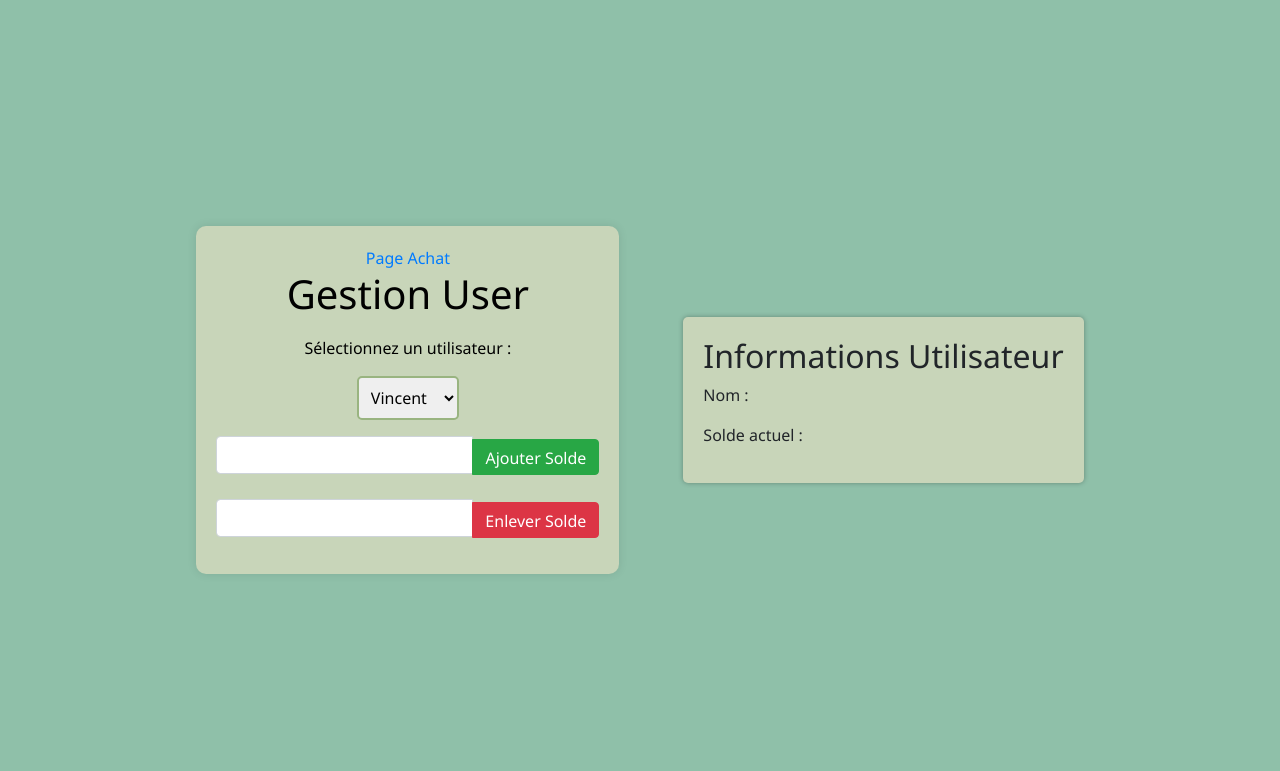
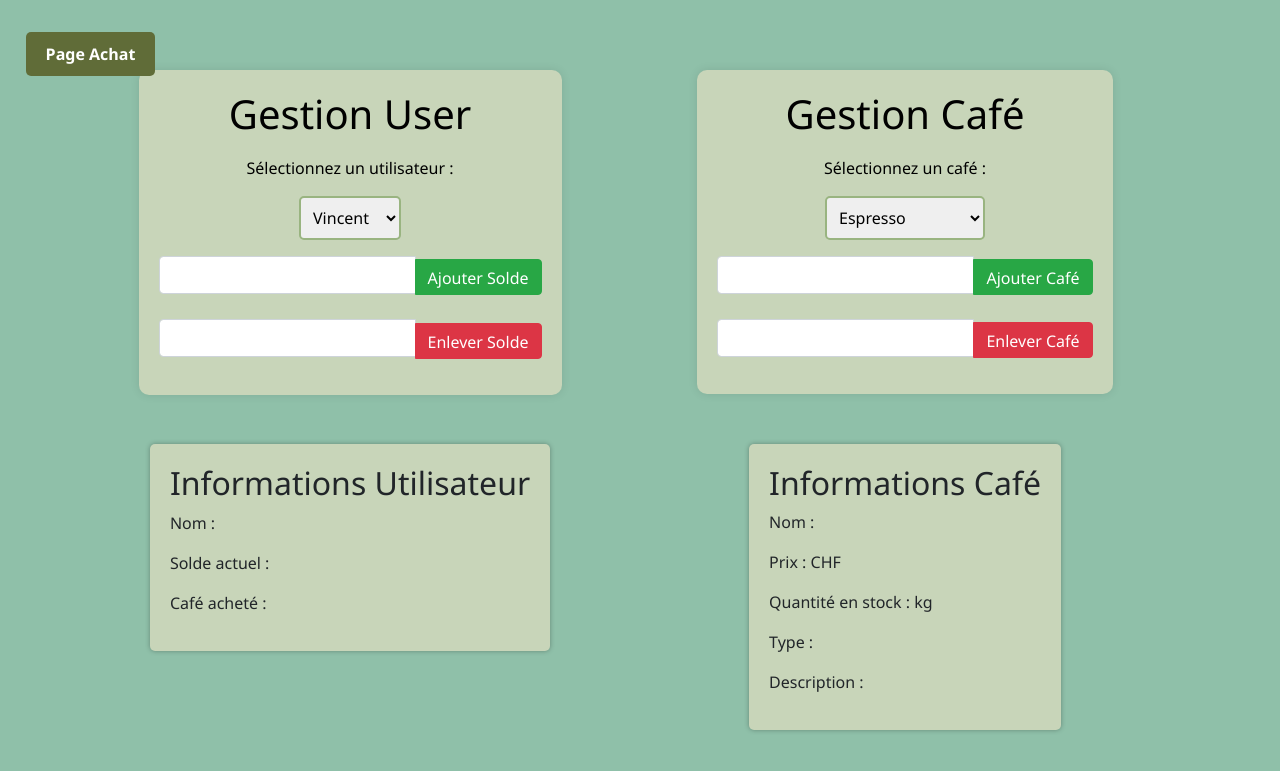
Before and after one commit to ethanschafstall/P_DEV_Cafe, a PHP site: page /src/html/admin.html in a window 1280 px wide. Shown: the top 771 px of the page. Run offline with PHP 8.4, Linux system fonts and the light colour scheme; some libraries are stand-ins or nearby versions.

Commit message:
gestion coffee

```diff
--- a/Site/src/css/admin.css
+++ b/Site/src/css/admin.css
@@ -59,12 +59,65 @@ button:hover {
 }
 
 #userInfo {
+    margin-top: 10%;
+    margin-right: 5%;
     background-color: #c8d5b9;
     padding: 20px;
     border-radius: 5px;
     box-shadow: 0px 0px 5px rgba(0, 0, 0, 0.3);
 }
 
-a{
-    margin: auto;
+a {
+    text-decoration: none;
+    color: white;
+    background-color: #606c38;
+    padding: 10px 20px;
+    border-radius: 5px;
+    font-weight: bold;
+    transition: background-color 0.2s;
+    position: fixed;
+    top: 4%;
+    left: 2%;
 }
+
+a:hover {
+    background-color: #5d6936b7;
+}
+
+#cafgest{
+
+    display: flex;
+    flex-direction: column;
+    align-items: center;
+    text-align: center;
+    padding: 20px;
+    margin-right: 5%;
+    background-color: #c8d5b9;
+    border-radius: 10px;
+    box-shadow: 0px 0px 10px rgba(0, 0, 0, 0.1);
+}
+
+#cafeInfo
+{
+    margin-top: 10%;
+    margin-right: 5%;
+    background-color: #c8d5b9;
+    padding: 20px;
+    border-radius: 5px;
+    box-shadow: 0px 0px 5px rgba(0, 0, 0, 0.3);
+}
+
+.container {
+    display: flex;
+    justify-content: space-around;
+    align-items: flex-start;
+    margin: 20px;
+  }
+
+  .section {
+    display: flex;
+    flex-direction: column;
+    align-items: center;
+    width: 45%;
+    margin: 0 2%;
+  }
--- a/Site/src/html/admin.html
+++ b/Site/src/html/admin.html
@@ -8,7 +8,6 @@
   <link href="https://fonts.googleapis.com/css2?family=Open+Sans&display=swap" rel="stylesheet">
 
   <link rel="stylesheet" href="https://stackpath.bootstrapcdn.com/bootstrap/4.3.1/css/bootstrap.min.css">
-  <script src="../javascript/script.js"></script>
   <title>Admin - P_Dev_Cafe</title>
   <!-- Bibliothèque SweetAlert -->
   <link rel="stylesheet" href="https://cdn.jsdelivr.net/npm/sweetalert2@11/dist/sweetalert2.min.css">
@@ -18,10 +17,10 @@
 </head>
 
 <body>
-
+  <a href="/index.html">Page Achat</a>
+  <div class="container">
+    <div class="section" id="userSection">
       <main>
-    <a href="/index.html" ">Page Achat</a>
-
         <h1>Gestion User</h1>
         <label>Sélectionnez un utilisateur :</label>
         <select name="userList" id="userList"></select>
@@ -47,10 +46,47 @@
         <h2>Informations Utilisateur</h2>
         <p>Nom : <span id="userName"></span></p>
         <p>Solde actuel : <span id="userBalance"></span></p>
+        <p>Café acheté : <span id="userNumberCafe"></span></p>
+      </div>
+    </div>
+
+    <div class="section" id="cafeSection">
+      <div id="cafgest">
+        <h1>Gestion Café</h1>
+        <label>Sélectionnez un café :</label>
+        <select name="cafeList" id="cafeList"></select>
+
+        <div class="input-group mb-3">
+          <input type="number" class="form-control" id="addCafeQuantity" />
+          <div class="input-group-append">
+            <button class="btn btn-success" type="button" onclick="addCafe()">Ajouter Café</button>
+          </div>
+        </div>
+
+        <div class="input-group mb-3">
+          <input type="number" class="form-control" id="subtractCafeQuantity" />
+          <div class="input-group-append">
+            <button class="btn btn-danger" type="button" onclick="subtractCafe()">Enlever Café</button>
+          </div>
+        </div>
+      </div>
+
+      <div id="cafeInfo">
+        <h2>Informations Café</h2>
+        <p>Nom : <span id="cafeName"></span></p>
+        <p>Prix : <span id="cafePrice"></span> CHF</p>
+        <p>Quantité en stock : <span id="cafeQuantity"></span> kg</p>
+        <p>Type : <span id="cafeType"></span></p>
+        <p>Description : <span id="cafeDescription"></span></p>
+      </div>
+    </div>
   </div>
 
   <footer>
+
   </footer>
+
+  <script src="../javascript/script.js"></script>
 </body>
 
 </html>
--- a/Site/src/javascript/script.js
+++ b/Site/src/javascript/script.js
@@ -1,4 +1,5 @@
 let user;
+let cafe;
 
 let products = [
   {
@@ -10,42 +11,86 @@ let products = [
   }
 ];
 
+let cafes = [
+  {
+    name: "Espresso",
+    type: "Robusta",
+    price: 2.5,
+    kg: 1,
+    description: "Un café concentré avec une saveur intense."
+  },
+  {
+    name: "Cappuccino",
+    type: "Arabica",
+    price: 3.0,
+    kg: 1,
+    description: "Un mélange équilibré de café, de lait et de mousse de lait."
+  },
+  {
+    name: "Latte Macchiato",
+    type: "Arabica",
+    price: 3.5,
+    kg: 1,
+    description: "Café avec beaucoup de lait et une petite quantité de mousse de lait."
+  },
+  {
+    name: "Mocha",
+    type: "Arabica",
+    price: 4.0,
+    kg: 1,
+    description: "Café au chocolat avec du lait et de la crème fouettée."
+  },
+  {
+    name: "Cold Brew",
+    type: "Arabica",
+    price: 3.8,
+    kg: 1,
+    description: "Café infusé à froid pour une saveur douce et rafraîchissante."
+  }
+];
+
 let names = [
   {
     name: "Vincent",
     sold: 5,
     password: 5555,
-    admin: false
+    admin: false,
+    nmbcafe: 0
   },
   {
     name: "Benoit",
     sold: 5,
     password: 6666,
-    admin: true
+    admin: true,
+    nmbcafe: 0
   },
   {
     name: "Bernard",
     sold: 5,
     password: 7777,
-    admin: false
+    admin: false,
+    nmbcafe: 0
   },
   {
     name: "Evin",
     sold: 5,
     password: 8888,
-    admin: false
+    admin: false,
+    nmbcafe: 0
   },
   {
     name: "Mathis",
     sold: 100,
     password: 1111,
-    admin: false
+    admin: false,
+    nmbcafe: 0
   },
   {
     name: "Mateen",
     sold: 42,
     password: 3333,
-    admin: false
+    admin: false,
+    nmbcafe: 0
   }
 ];
 
@@ -144,7 +189,9 @@ function checkCredit() {
   } else {
     user.sold -= totalGlobal;
   }
+  user.nmbcafe += totalGlobal;
   updatesold();
+  displayUserInfo();
 }
 
 
@@ -156,8 +203,6 @@ document.addEventListener("DOMContentLoaded", function () {
     for (let i = 0; i < names.length; i++) {
       const option = document.createElement("option");
       option.textContent = names[i].name;
-      listNames.classList.add("clickableLi");
-      option.classList.add("clickableLi");
 
       listNames.addEventListener("change", userListeConnect);
 
@@ -204,6 +249,7 @@ function addBalance() {
     });
   }
   displayUserInfo();
+  updatesold();
 }
 
 function subtractBalance() {
@@ -248,6 +294,7 @@ function subtractBalance() {
     });
   }
   displayUserInfo();
+  updatesold();
 }
 
 document.addEventListener("DOMContentLoaded", function () {
@@ -276,9 +323,11 @@ function displayUserInfo() {
   if (user) {
     let userNameElement = document.getElementById('userName');
     let userBalanceElement = document.getElementById('userBalance');
+    let userNumberCafeElement = document.getElementById('userNumberCafe');
 
     userNameElement.textContent = user.name;
     userBalanceElement.textContent = `${user.sold} CHF`;
+    userNumberCafe.textContent = user.nmbcafe;
 
     if (user.admin) {
       let adminButton = document.getElementById('adminButton');
@@ -287,3 +336,120 @@ function displayUserInfo() {
     }
   }
 }
+
+//////////////////////////////////////////////////////////// Admin cafe ///////////////////////////////////////////////////////////////
+
+
+let selectedCafe;
+let cafeList = document.getElementById("cafeList");
+let cafeNameElement = document.getElementById('cafeName');
+let cafePriceElement = document.getElementById('cafePrice');
+let cafeQuantityElement = document.getElementById('cafeQuantity');
+let cafeTypeElement = document.getElementById('cafeType');
+let cafeDescriptionElement = document.getElementById('cafeDescription');
+
+function addCafe() {
+  let selectedCafeIndex = cafeList.selectedIndex;
+  let selectedCafe = cafes[selectedCafeIndex];  // Déplacer la déclaration à l'intérieur de la fonction
+
+  if (selectedCafe) {
+    let addCafeQuantityInput = document.getElementById('addCafeQuantity');
+    let quantityToAdd = parseInt(addCafeQuantityInput.value);
+
+    if (!isNaN(quantityToAdd) && quantityToAdd > 0) {
+      selectedCafe.kg += quantityToAdd;
+
+      Swal.fire({
+        icon: 'success',
+        title: 'Café ajouté avec succès : ' + selectedCafe.name,
+        text: `Nouvelle quantité en stock : ${selectedCafe.kg} kg`,
+        confirmButtonText: 'OK'
+      });
+    } else {
+      Swal.fire({
+        icon: 'error',
+        title: 'Attention',
+        text: 'Veuillez entrer une quantité valide à ajouter'
+      });
+    }
+  } else {
+    Swal.fire({
+      icon: 'error',
+      title: 'Erreur',
+      text: 'Café non trouvé'
+    });
+  }
+  displayCafeInfo();
+}
+
+function subtractCafe() {
+  let selectedCafeIndex = cafeList.selectedIndex;
+  let selectedCafe = cafes[selectedCafeIndex];  // Déplacer la déclaration à l'intérieur de la fonction
+
+  if (selectedCafe) {
+    let subtractCafeQuantityInput = document.getElementById('subtractCafeQuantity');
+    let quantityToSubtract = parseInt(subtractCafeQuantityInput.value);
+
+    if (!isNaN(quantityToSubtract) && quantityToSubtract > 0) {
+      if (selectedCafe.kg >= quantityToSubtract) {
+        selectedCafe.kg -= quantityToSubtract;
+
+        Swal.fire({
+          icon: 'success',
+          title: 'Café retiré avec succès : ' + selectedCafe.name,
+          text: `Nouvelle quantité en stock : ${selectedCafe.kg} kg`,
+          confirmButtonText: 'OK'
+        });
+      } else {
+        Swal.fire({
+          icon: 'error',
+          title: 'Stock insuffisant',
+          text: 'La quantité demandée est supérieure à celle en stock.'
+        });
+      }
+    } else {
+      Swal.fire({
+        icon: 'error',
+        title: 'Attention',
+        text: 'Veuillez entrer une quantité valide à soustraire'
+      });
+    }
+  } else {
+    Swal.fire({
+      icon: 'error',
+      title: 'Erreur',
+      text: 'Café non trouvé'
+    });
+  }
+  displayCafeInfo();
+}
+
+function displayCafeInfo() {
+  let selectedCafeIndex = cafeList.selectedIndex;
+  selectedCafe = cafes[selectedCafeIndex];
+
+  if (selectedCafe) {
+    cafeNameElement.textContent = `${selectedCafe.name}`;
+    cafePriceElement.textContent = `${selectedCafe.price}`;
+    cafeQuantityElement.textContent = `${selectedCafe.kg}`;
+    cafeTypeElement.textContent = `${selectedCafe.type}`;
+    cafeDescriptionElement.textContent = `${selectedCafe.description}`;
+  }
+}
+
+document.addEventListener("DOMContentLoaded", function () {
+  let cafeList = document.getElementById("cafeList");
+
+  if (cafeList && typeof cafes !== "undefined" && Array.isArray(cafes)) {
+    for (let i = 0; i < cafes.length; i++) {
+      const option = document.createElement("option");
+      option.textContent = cafes[i].name;
+      option.value = cafes[i].name;
+      cafeList.appendChild(option);
+    }
+
+    cafeList.addEventListener("change", function () {
+      displayCafeInfo();
+    });
+  }
+});
```
Also changed, not shown: Site/src/css/style.css (+17 -0 lines). Lines whose indentation alone changed are shown as unchanged.
